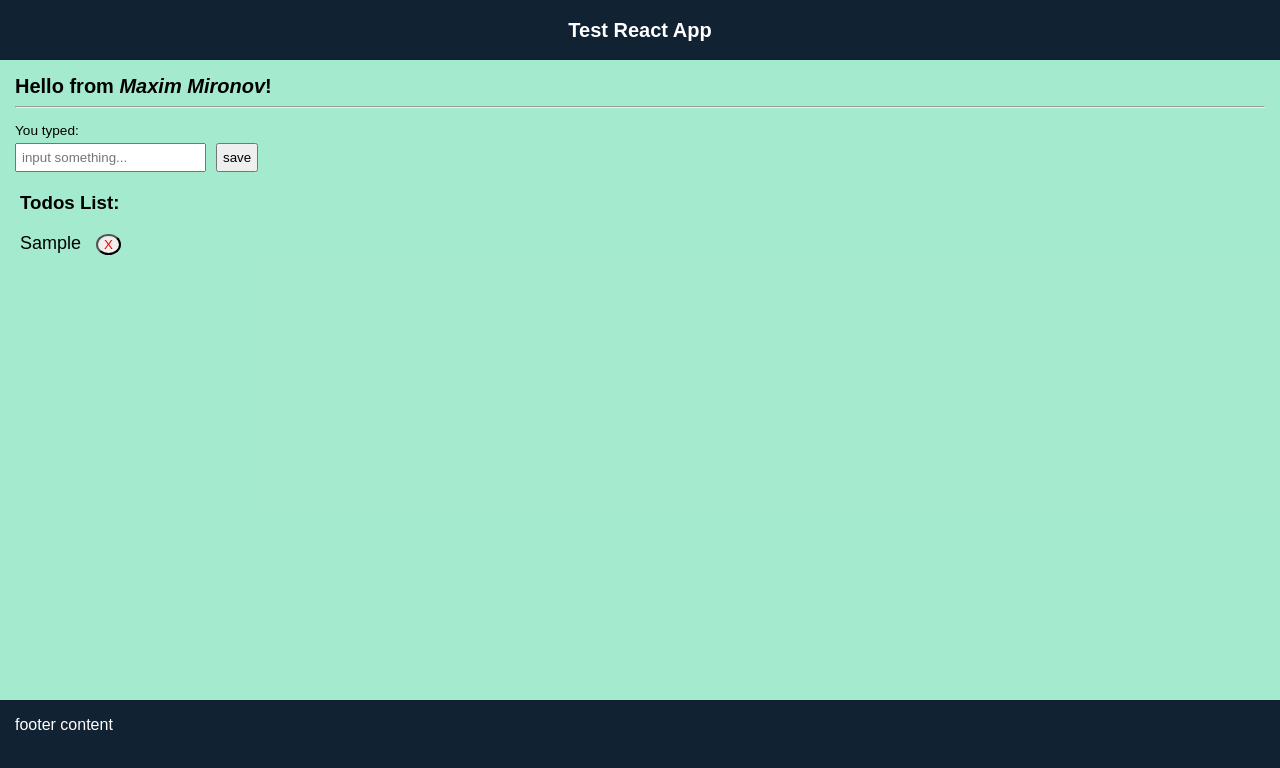
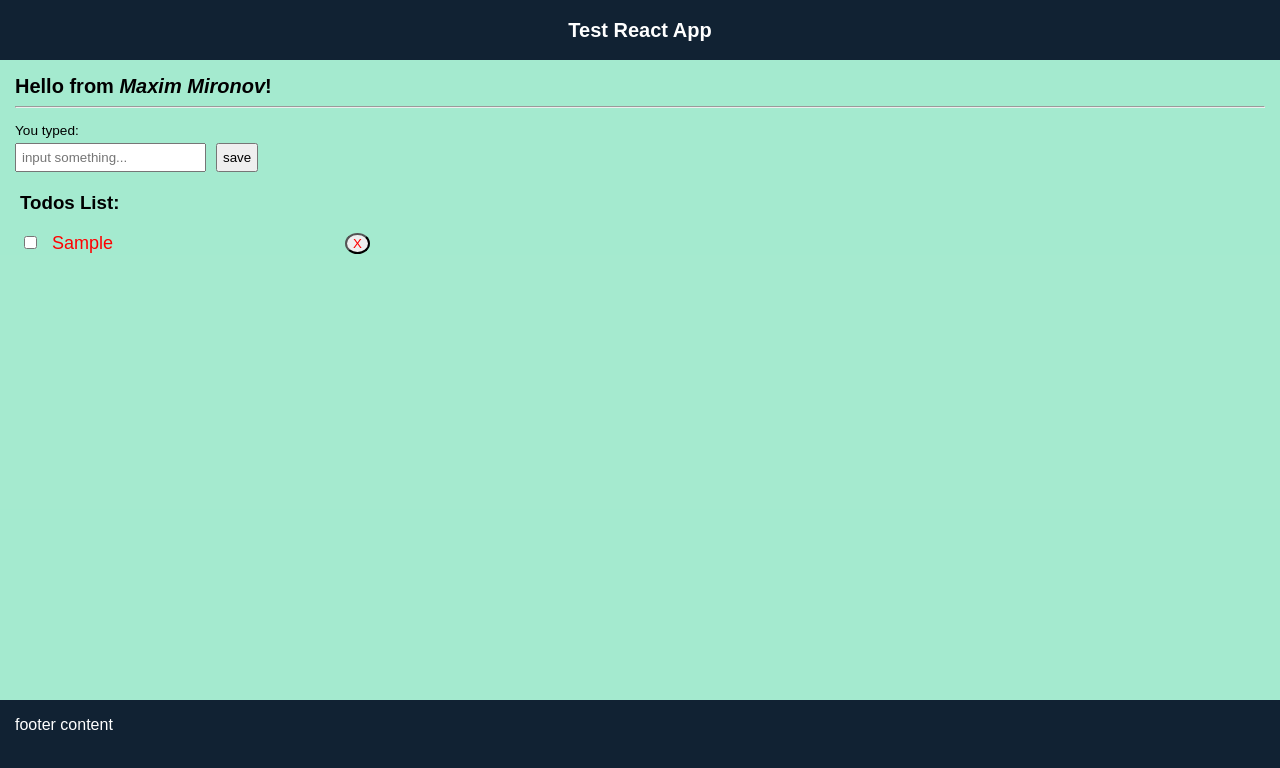
Before and after one commit to Maximzp83/my-test-react-app, a React (Create React App) app: page / in a window 1280 px wide. Both pictures are taken after typing "Sample" into the empty fields and a click on the button "save". Shown: the top 768 px of the page. Built offline with nearby package versions, Linux system fonts and the light colour scheme.

Commit message:
todo complete feature add, +refactor

```diff
--- a/src/components/HomeContent.js
+++ b/src/components/HomeContent.js
@@ -2,15 +2,18 @@ import React from 'react';
 
 const HomeContent = (props) => (
 	<div className="container">
+
 		<h1>Hello from <i>{ props.user.name } { props.user.lastName }</i>!</h1>
 		<hr/>
 
-		<form className="inputBlock" onSubmit={props.handleSubmit}>
+		<form className="inputBlock" onSubmit={(e) => props.handleSubmit(e)}>
 			<label htmlFor="message">You typed: <b>{props.inputValue}</b></label>
 			<input type="text" id="message" placeholder='input something...'
 				value={props.inputValue}
 				// ref={(input) => { this.messageInput = input; }}
-				onChange={props.handleInputChange}/>
+				// onChange={props.handleInputChange}/>
+				onChange={(e) => props.handleInputChange(e)} />
+
 			<button type="submit">save</button>
 		</form>
 
@@ -19,7 +22,12 @@ const HomeContent = (props) => (
 	      {props.todos.length > 0 ? (
 
 	        props.todos.map((todo, index) => (
-          <li key={todo.id}>
+	          <li key={todo.id}
+		          	className={todo.complete ? "complete" : ""}>
+							<input	type="checkbox"
+								defaultChecked={todo.complete}
+								onChange={() => props.handleCompleteChange(todo.id)}
+							/>
 	            {todo.text}
 	            <button className="deleteButton" type="button"
 	            	onClick={() => props.handleDelete(todo.id)}
--- a/src/components/HomeContentContainer.js
+++ b/src/components/HomeContentContainer.js
@@ -14,10 +14,12 @@ class HomeContentContainer extends Component {
     		inputValue: ''
     	};
 
-    	this.handleInputChange = this.handleInputChange.bind(this);
+    	// this.handleInputChange = this.handleInputChange.bind(this);
     	// this.saveButtonClick = this.saveButtonClick.bind(this);
-        this.handleSubmit = this.handleSubmit.bind(this);
-    	this.handleDelete = this.handleDelete.bind(this);
+        // this.handleSubmit = this.handleSubmit.bind(this);
+    	// this.handleDelete = this.handleDelete.bind(this);
+        // this.handleDelete = this.handleDelete.bind(this);
+
 
     }
 
@@ -29,14 +31,14 @@ class HomeContentContainer extends Component {
         })
     }
 
-    saveButtonClick() {
-    	// let updatedList = this.state.savedMessages.concat(this.state.message);
-    	// this.setState({savedMessages: updatedList});
-    	this.setState(prevState => ({
-				savedMessages: prevState.savedMessages.concat(this.state.message)
-    	}));
-			this.messageInput.value = '';
-    }
+   //  saveButtonClick() {
+   //  	// let updatedList = this.state.savedMessages.concat(this.state.message);
+   //  	// this.setState({savedMessages: updatedList});
+   //  	this.setState(prevState => ({
+			// 	savedMessages: prevState.savedMessages.concat(this.state.message)
+   //  	}));
+			// this.messageInput.value = '';
+   //  }
 
     handleSubmit(e) {
 
@@ -48,7 +50,8 @@ class HomeContentContainer extends Component {
 
 		const newItem = {
 			text: this.state.inputValue,
-			id: Date.now()
+			id: Date.now(),
+            complete: false,
 		}
 
 		this.setState(prevState => ({
@@ -64,7 +67,32 @@ class HomeContentContainer extends Component {
     	this.setState(prevState => ({
           // savedMessages: prevState.savedMessages.filter((message, index) => index != messageIndex )
           todos: prevState.todos.filter(todo => todo.id !== id)
-      }));
+        }));
+    }
+
+    handleCompleteChange(id) {
+
+        // this.state.todos.forEach( todo => {
+        //     if (todo.id === id) {
+        //         todo.complete = !todo.complete;
+        //     }
+        // })
+
+        // this.forceUpdate();
+
+        // --------------
+
+        this.setState(prevState => ({
+            todos:  prevState.todos.map(todo => {
+                 if (todo.id === id) {
+                    todo.complete = !todo.complete;
+                    return todo
+                 }
+                 return todo
+            })
+        }));
+
+        // console.log(this.state)
     }
 
 
@@ -76,9 +104,11 @@ class HomeContentContainer extends Component {
                     user={this.state.user}
                     todos={this.state.todos}
                     inputValue={this.state.inputValue}
-                    handleInputChange={this.handleInputChange}
-                    handleSubmit={this.handleSubmit}
-                    handleDelete={this.handleDelete}
+                    handleInputChange={(e) => this.handleInputChange(e)}
+                    handleSubmit={(e) => this.handleSubmit(e)}
+                    handleDelete={(e) => this.handleDelete(e)}
+                    handleCompleteChange={(e) => this.handleCompleteChange(e)}
+
                 />
             </div>
         );
--- a/src/styles/index.css
+++ b/src/styles/index.css
@@ -86,6 +86,7 @@ ul.messagesList {
 	margin-top: 20px;
 	list-style: none;
 	padding-left: 5px;
+	max-width: 350px;
 }
 
 ul.messagesList > li {
@@ -94,12 +95,23 @@ ul.messagesList > li {
 	/*padding: 5px;*/
 	margin-top: 5px;
 	font-size: 18px;
+	color: red;
+}
+
+ul.messagesList > li.complete {
+	text-decoration: line-through;
+	color: green;
 }
 
 ul.messagesList .deleteButton {
 	color: red;
 	margin-left: 15px;
+	float: right;
 	/*background-color: ;*/
 	border-radius: 50%;
 	/*border: none;*/
 }
+
+ul.messagesList input[type='checkbox'] {
+	margin-right: 15px;
+}
```
Lines whose indentation alone changed are shown as unchanged.
